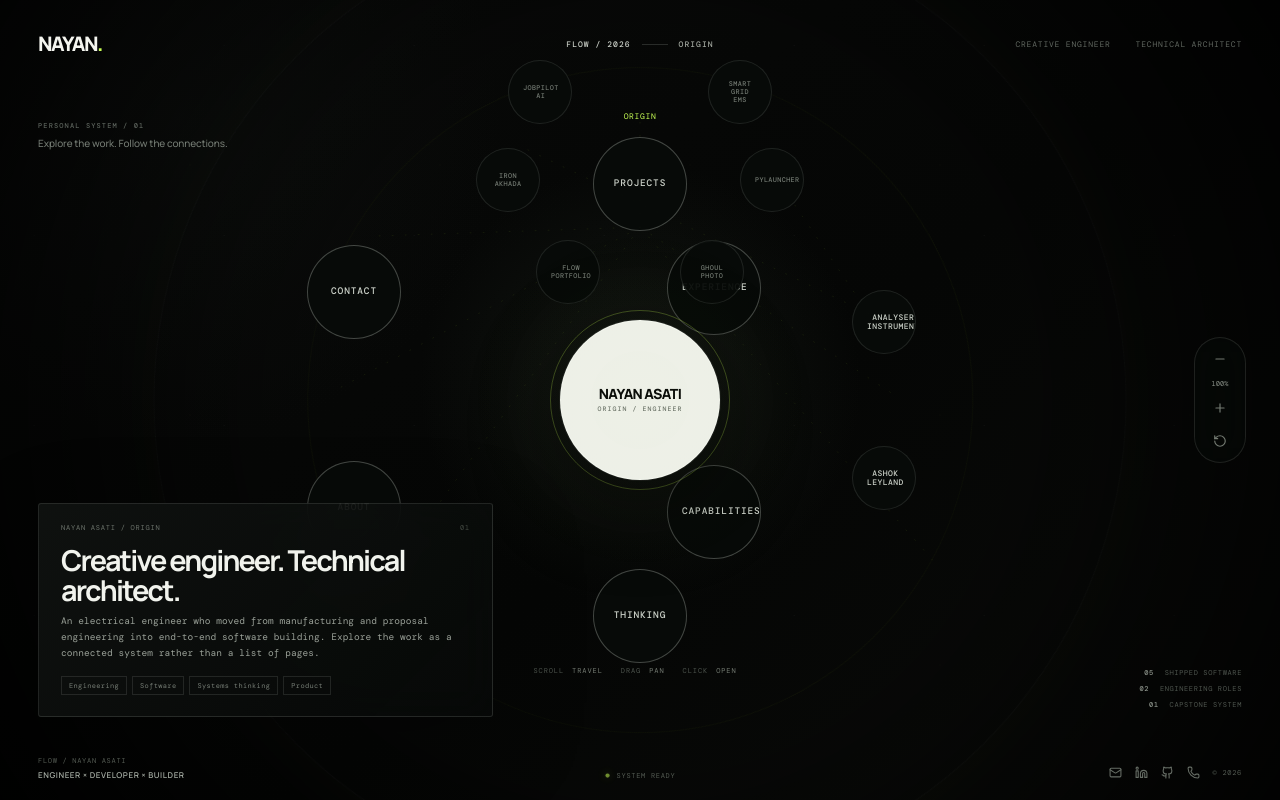
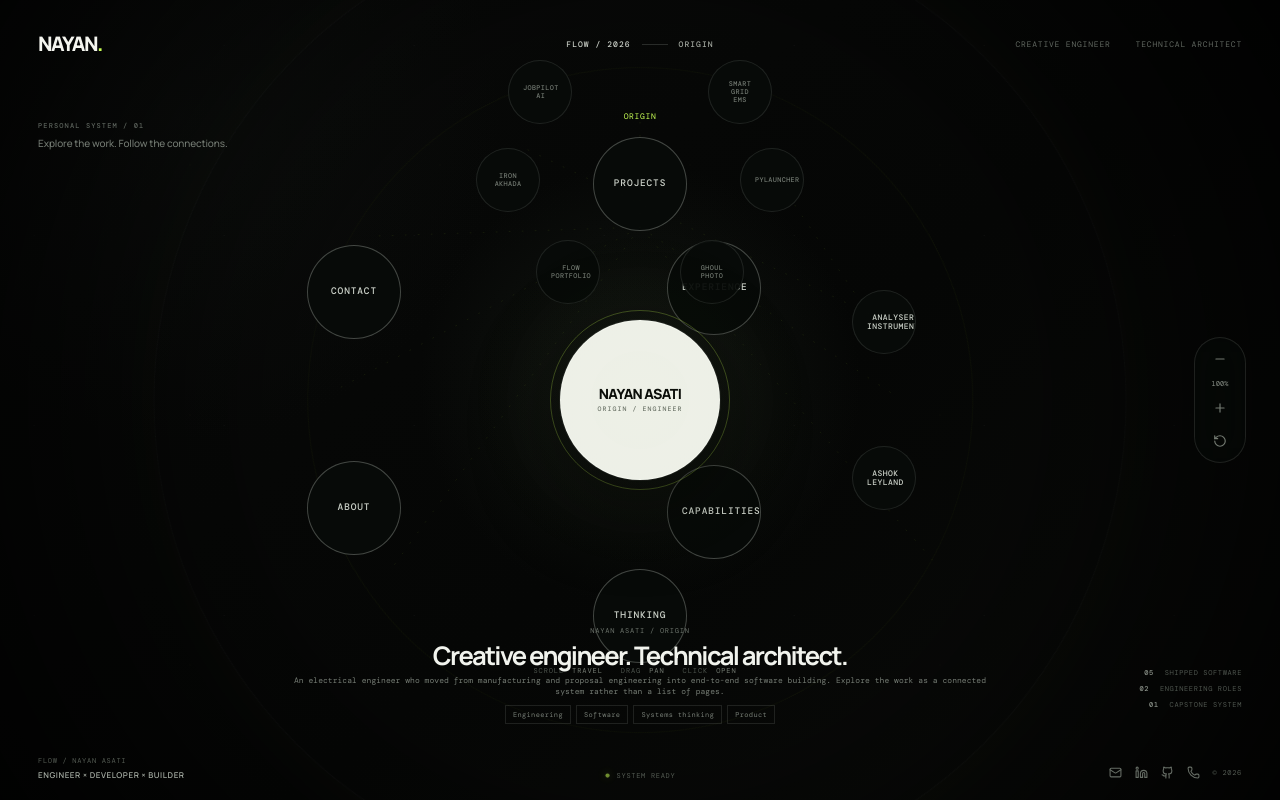
Before and after one commit to Nayan1209/Flow-Portfolio, a Next.js app: page / in a window 1280 px wide. Built offline with nearby package versions, Linux system fonts and the light colour scheme.

Commit message:
style: turn origin detail into floating bottom line

```diff
--- a/app/graph-layout.css
+++ b/app/graph-layout.css
@@ -111,3 +111,51 @@
   .flow [data-node="analyser"] .node-core > span::after,
   .flow [data-node="ashok"] .node-core > span::after { font-size: 6.5px; }
 }
+
+/* ORIGIN MESSAGE: remove the card completely and let the message float as part of the bottom UI line. */
+.flow-detail {
+  left: 50% !important;
+  bottom: 76px !important;
+  width: min(820px, calc(100vw - 72px)) !important;
+  padding: 0 !important;
+  border: 0 !important;
+  border-radius: 0 !important;
+  background: transparent !important;
+  box-shadow: none !important;
+  backdrop-filter: none !important;
+  -webkit-backdrop-filter: none !important;
+  transform: translateX(-50%) !important;
+  pointer-events: none !important;
+  text-align: center;
+}
+.flow-detail:hover { transform: translateX(-50%) !important; border: 0 !important; }
+.flow-detail .detail-index { justify-content: center; gap: 10px; }
+.flow-detail .detail-index span:last-child { display: none; }
+.flow-detail h1 {
+  margin: 9px auto 5px !important;
+  max-width: 760px !important;
+  font-size: clamp(18px, 2vw, 27px) !important;
+  line-height: 1.05 !important;
+}
+.flow-detail p {
+  margin: 0 auto !important;
+  max-width: 720px !important;
+  font-size: 8px !important;
+  line-height: 1.45 !important;
+  color: #777e76 !important;
+}
+.flow-detail .detail-facts,
+.flow-detail .detail-tags,
+.flow-detail .detail-links { justify-content: center; }
+.flow-detail .detail-facts { margin-top: 7px; }
+.flow-detail .detail-tags { margin-top: 7px; }
+.flow-detail .detail-links { pointer-events: auto; }
+
+@media (max-width: 720px) {
+  .flow-detail {
+    bottom: 62px !important;
+    width: calc(100vw - 34px) !important;
+  }
+  .flow-detail h1 { font-size: 16px !important; }
+  .flow-detail p { font-size: 7px !important; }
+}
```
